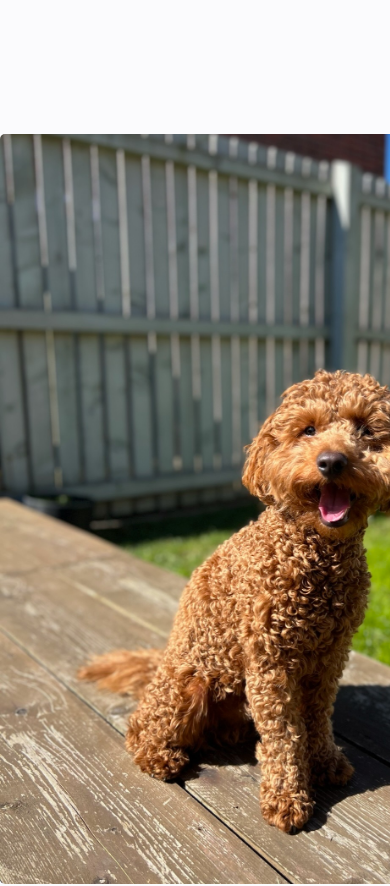
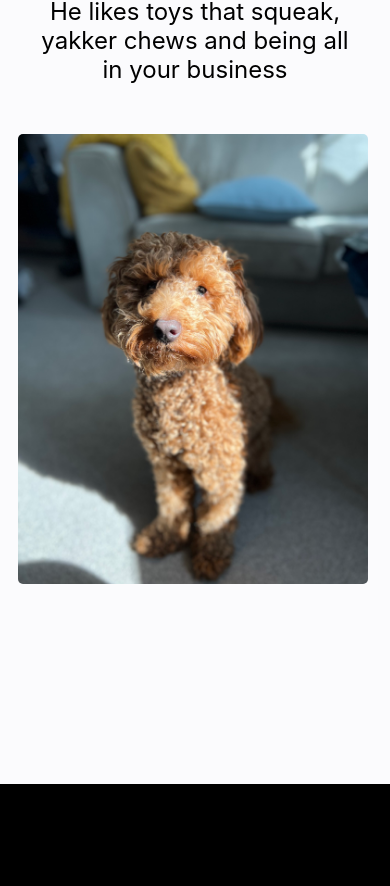
Before and after one commit to Billson7/alex-dev, a React (Create React App) app: page / in a window 390 px wide. Shown: the part 1132-2018 px from the top of the page. Built offline with nearby package versions, Linux system fonts and the light colour scheme.

Commit message:
handling images in mobile and iPad view

```diff
--- a/src/App.css
+++ b/src/App.css
@@ -101,8 +101,6 @@
   object-position: 0 55%;
 }
 
-
-
 /* npx component */
 button {
   background-color: grey;
@@ -138,11 +136,35 @@ button:hover {
 }
 /* end of npx component */
 
-@media only screen and (max-width: 850px) and (min-width: 601px) {
-/* might be needed for Biscuit images section */
+@media only screen and (max-width: 2000px) and (min-width: 1601px) {
+  .biscuit-image {
+    width: 450px;
+    height: 550px;
+  }
+
 }
 
-@media only screen and (max-width: 600px) {
+@media only screen and (max-width: 1600px) and (min-width: 1101px) {
+  .biscuit-image {
+    width: 350px;
+    height: 450px;
+  }
+
+}
+
+@media only screen and (max-width: 1100px) and (min-width: 751px) {
+  .biscuit-image {
+    width: 350px;
+    height: 450px;
+  }
+
+  .biscuit-image-ipad {
+    display: none;
+  }
+
+}
+
+@media only screen and (max-width: 749px) {
   .profile-image {
     width: 375px;
   }
@@ -155,4 +177,12 @@ button:hover {
     margin: 25px auto 50px auto;
   }
 
+  .biscuit-image {
+    width: 350px;
+    height: 450px;
+  }
+
+  .biscuit-image-mobile {
+    display: none;
+  }
 }
--- a/src/components/BiscuitSection/biscuit.jsx
+++ b/src/components/BiscuitSection/biscuit.jsx
@@ -14,9 +14,9 @@ export const Biscuit = () => (
       <p className="profile-intro">{lorem}</p>
     </div>
     <div className="biscuit-image-row">
-      <img src={biscuitOutside} alt="dog" className="biscuit-image" />
+      <img src={biscuitOutside} alt="dog" className="biscuit-image biscuit-image-mobile" />
       <img src={biscuitPortrait} alt="dog" className="biscuit-image" />
-      <img src={biscuitSocks} alt="dog" className="biscuit-image" />
+      <img src={biscuitSocks} alt="dog" className="biscuit-image biscuit-image-mobile biscuit-image-ipad" />
     </div>
   </section>
 )
```
